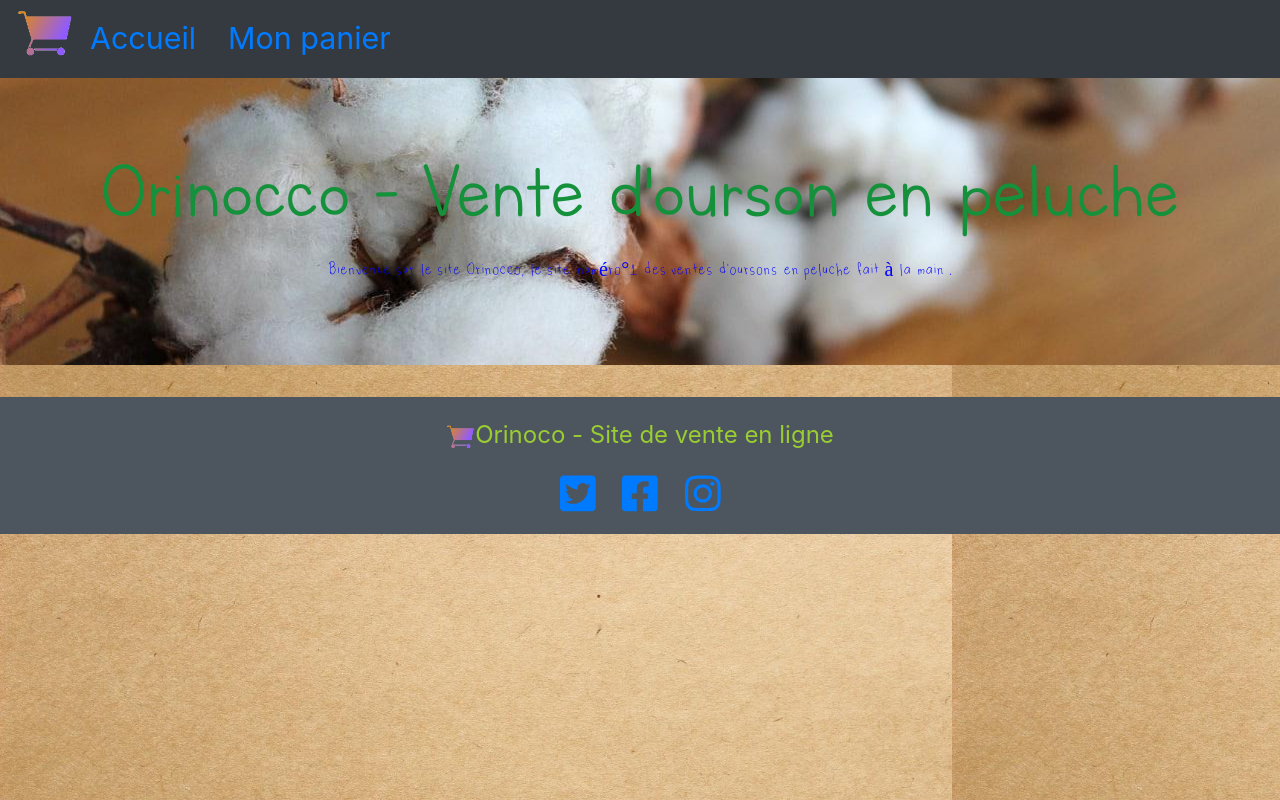
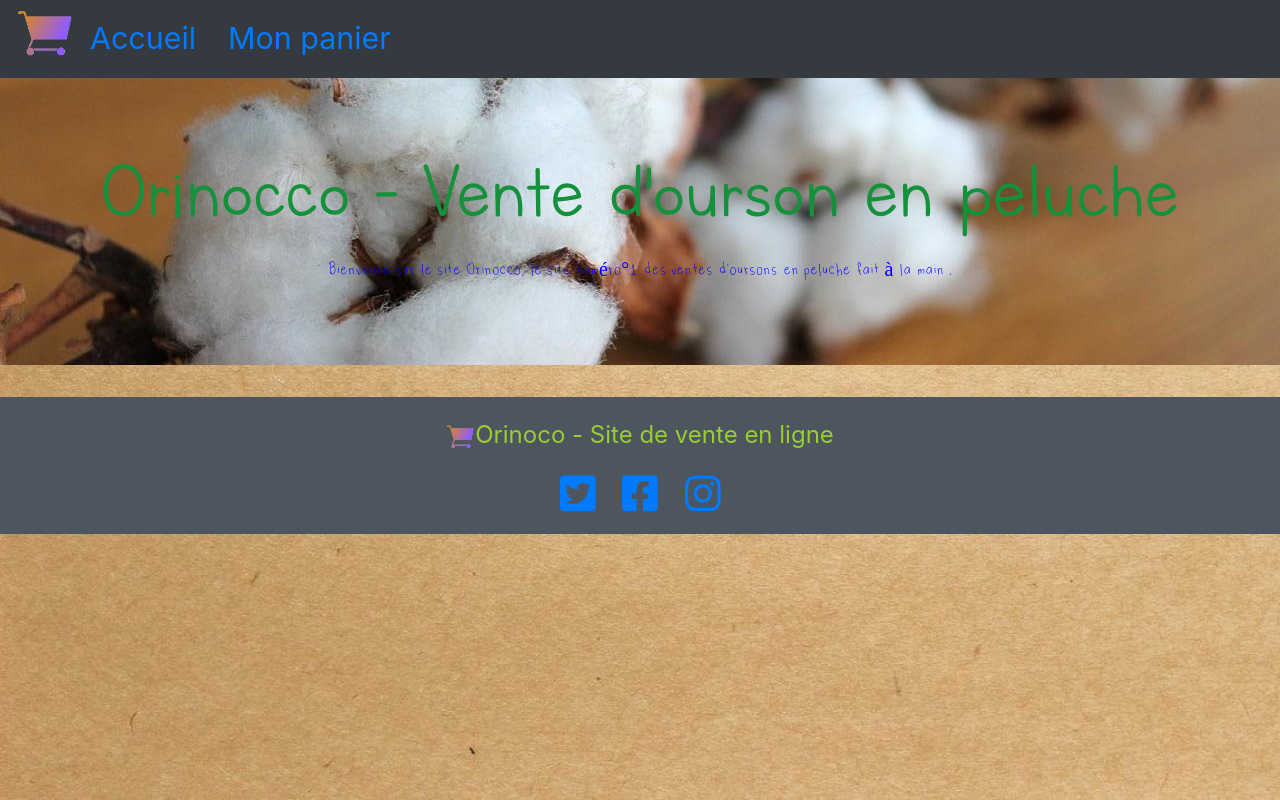
Before and after one commit to TenzaMickael/projet5-orinocco, a plain HTML site: page front-end/index.html in a window 1280 px wide. Drawn offline with nearby package versions, Linux system fonts and the light colour scheme; no server answers.

Commit message:
Update style.css

```diff
--- a/front-end/style.css
+++ b/front-end/style.css
@@ -51,7 +51,8 @@ body
 
 
     background-image: url(./images/papier\ grain.jpg);
-    background-size:contain;
+    background-size:cover;
+    background-attachment:fixed
 
 }
 
```
